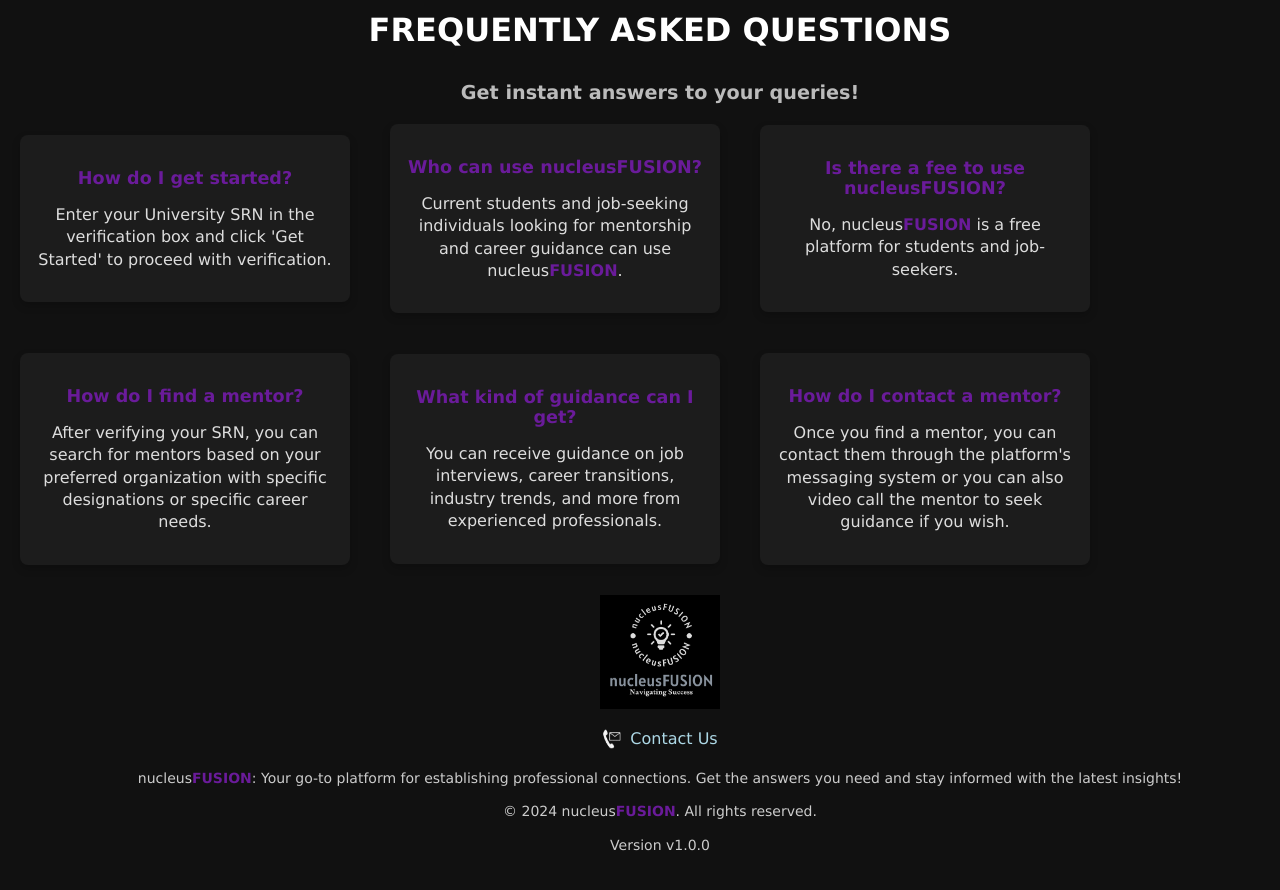
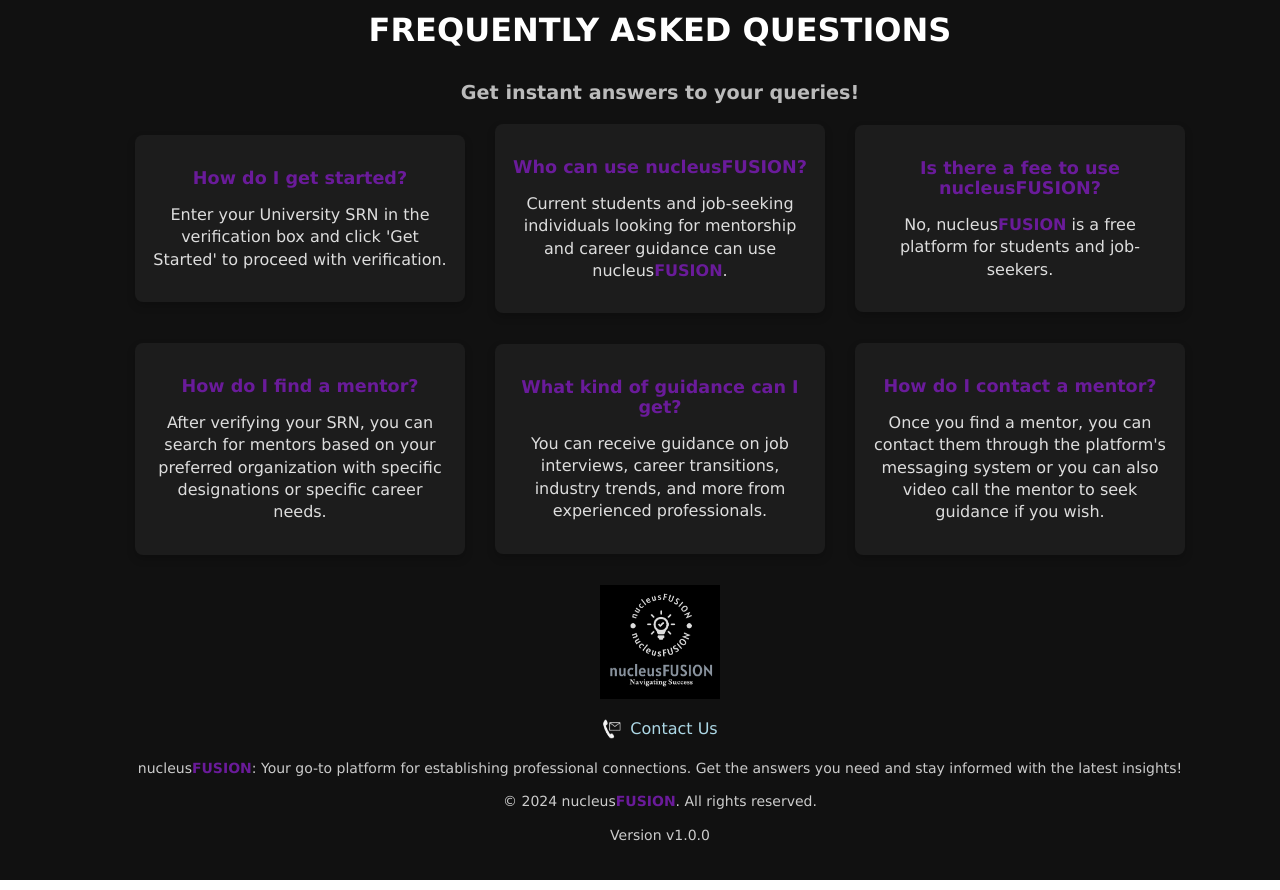
Before and after one commit to vm5/finalsite, a React (Create React App) app: page / in a window 1280 px wide. Shown: the part 1520-2410 px from the top of the page. Built offline with nearby package versions, Linux system fonts and the light colour scheme.

Commit message:
Update footer.jsx

```diff
--- a/src/footer.jsx
+++ b/src/footer.jsx
@@ -162,8 +162,9 @@ const FAQSubtitle = styled.h5`
 const FAQContainer = styled.div`
   display: flex;
   flex-wrap: wrap;
+  justify-content:center;
   align-items: center;
-  gap: 40px;
+  gap: 30px;
   max-width: 100%;
   margin: 0 auto;
 
```
